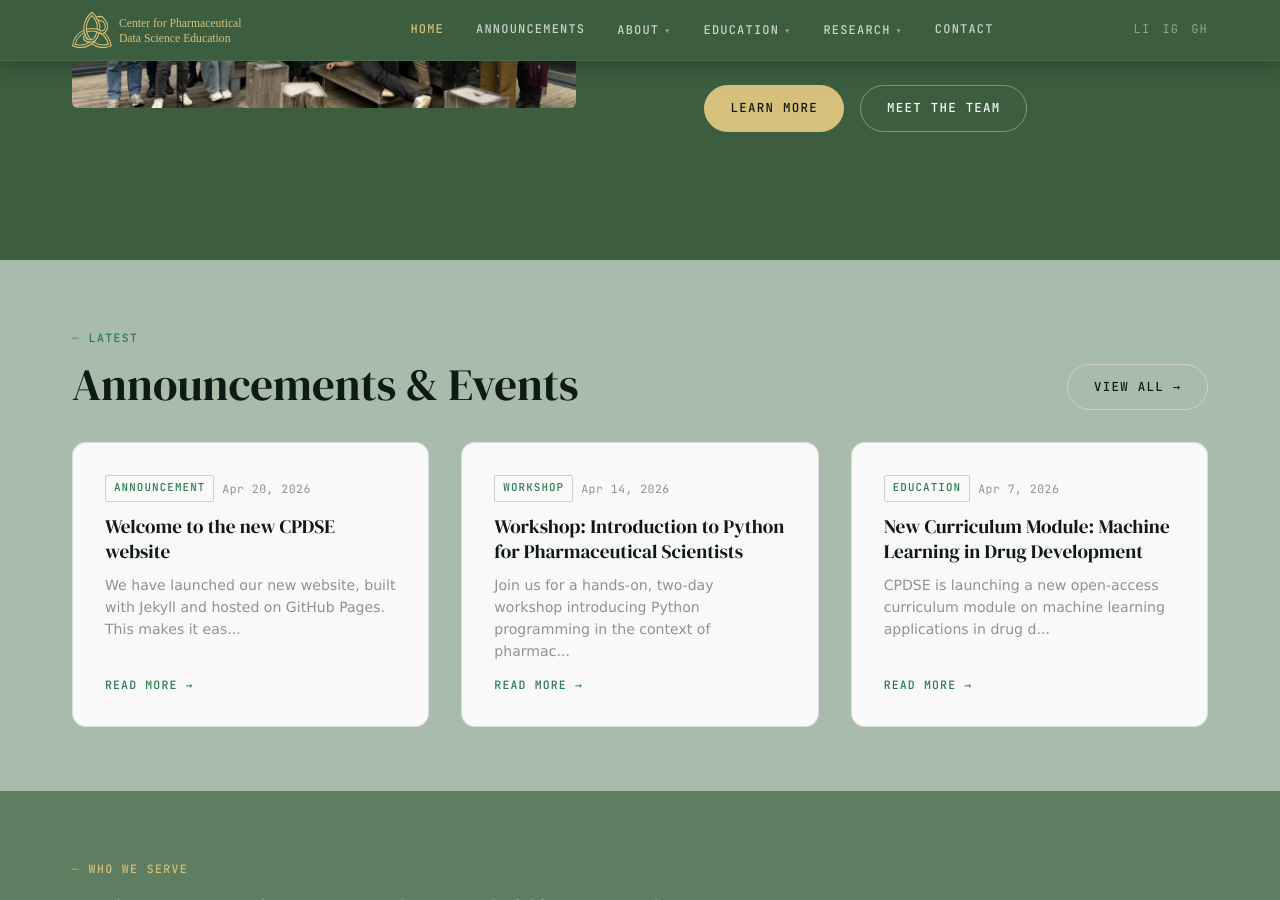
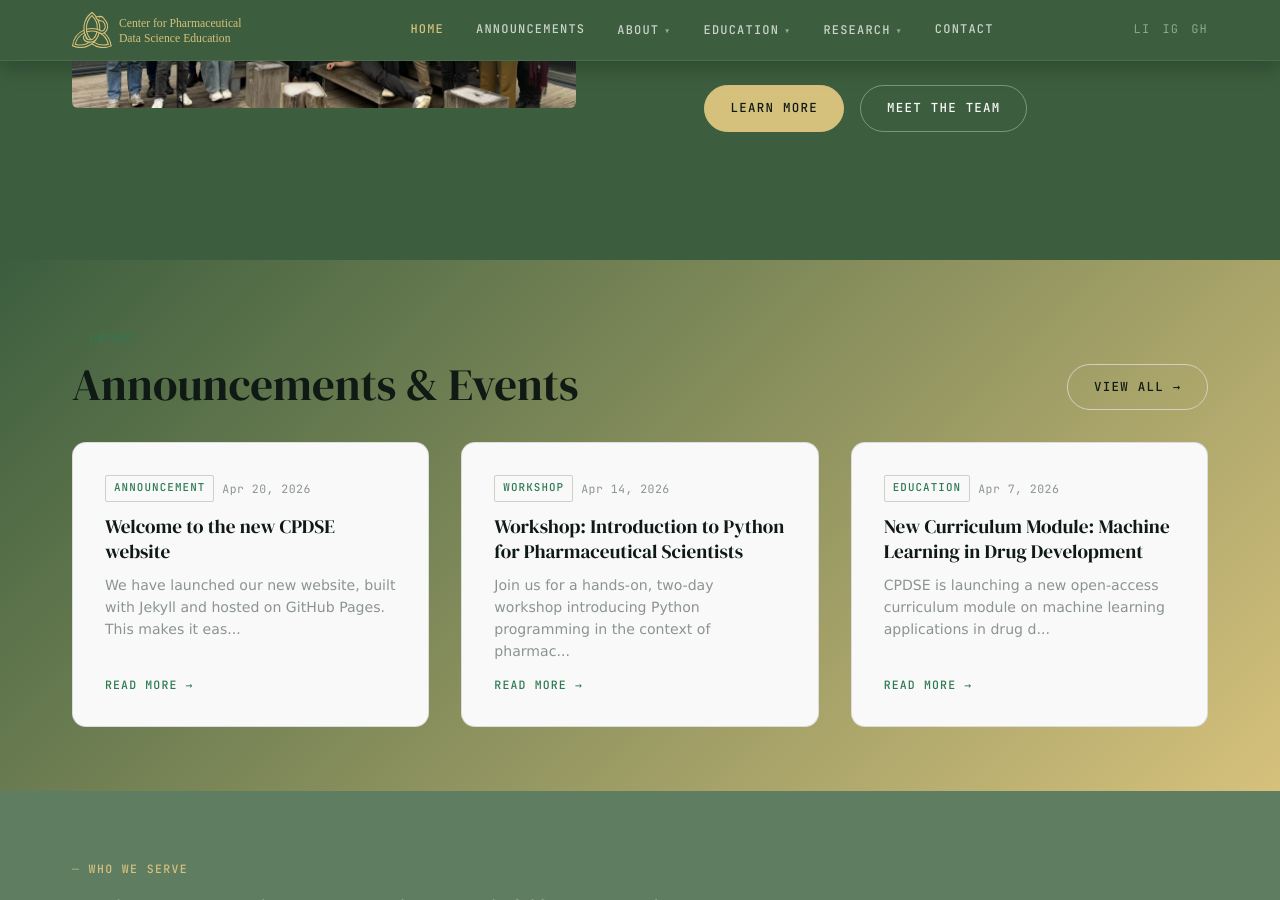
Before and after one commit to CPDSE/PagesCMS, a Jekyll site: the page built from index.md, in a window 1280 px wide and 900 px high, scrolled down 1389 px. Built offline with Jekyll 4.4.1, drawn with Linux system fonts in a browser that asks for light colours.

Commit message:
Update home.html

```diff
--- a/_layouts/home.html
+++ b/_layouts/home.html
@@ -67,7 +67,7 @@ layout: default
 </section>
 
 <!-- ANNOUNCEMENTS -->
-<section class="section section-alt" style="background:#A9BBAA;">
+<section class="section section-alt" style="background: linear-gradient(135deg, #3C5E3E 0%, #D6C17C 100%);">
   <div class="container">
     <div class="section-header fade-in" style="display:flex; justify-content:space-between; align-items:flex-end; flex-wrap:wrap; gap:1rem;">
       <div>
```
